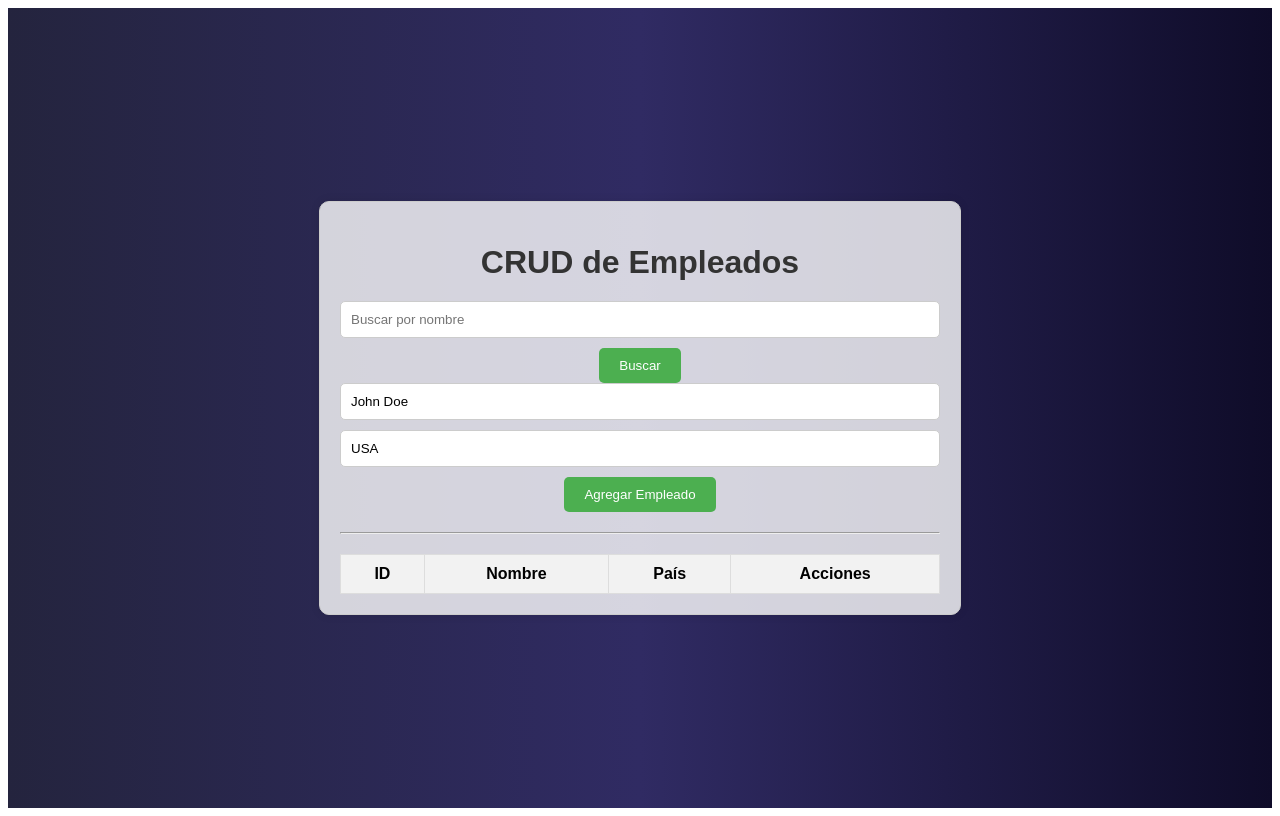
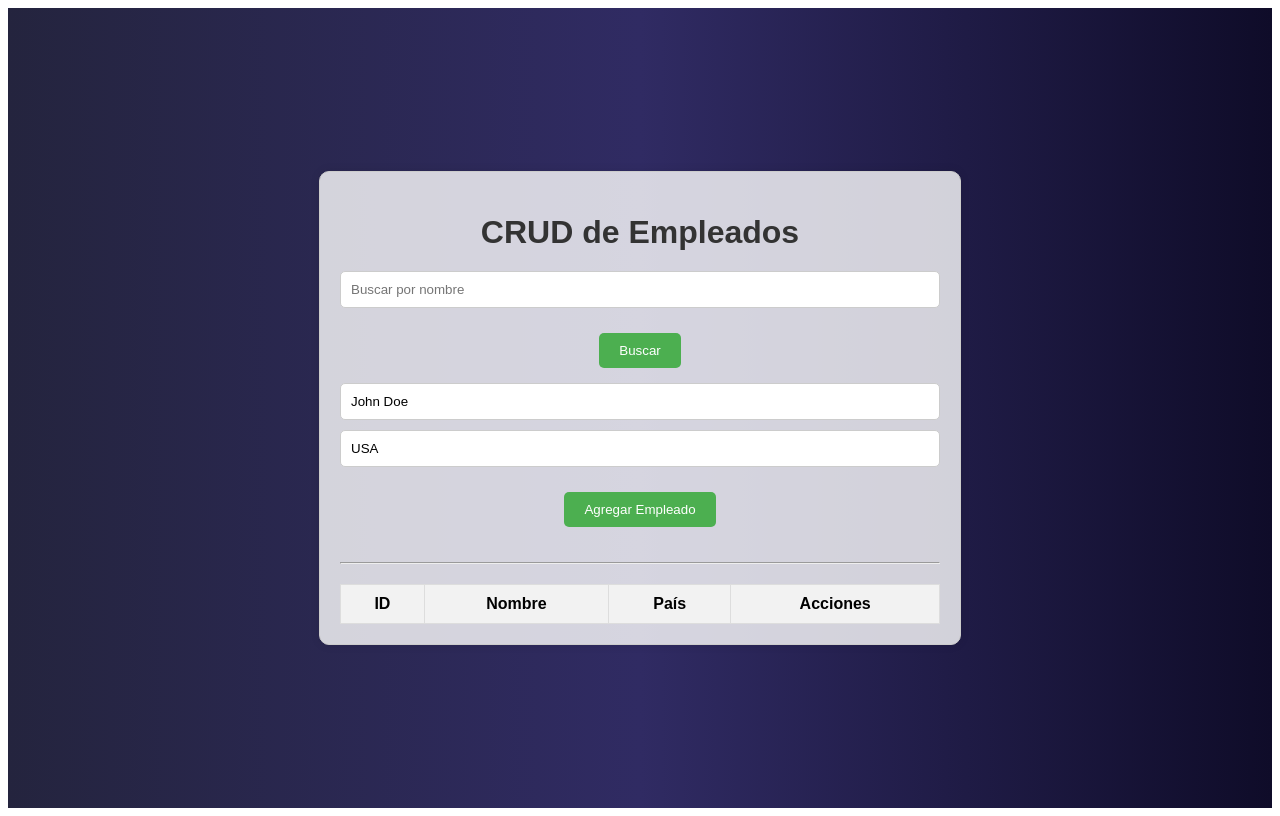
Before and after one commit to KatsukiCortez/CRUD_angular, an Angular app in the folder angular-crud/: page / in a window 1280 px wide. Built offline with nearby package versions, Linux system fonts and the light colour scheme.

Commit message:
Arreglo de estilos

```diff
--- a/angular-crud/src/styles.scss
+++ b/angular-crud/src/styles.scss
@@ -21,6 +21,7 @@ body {
 
   button {
     padding: 5px 10px;
+    margin: 15px;
     background-color: #007bff;
     color: #fff;
     border: none;
```
